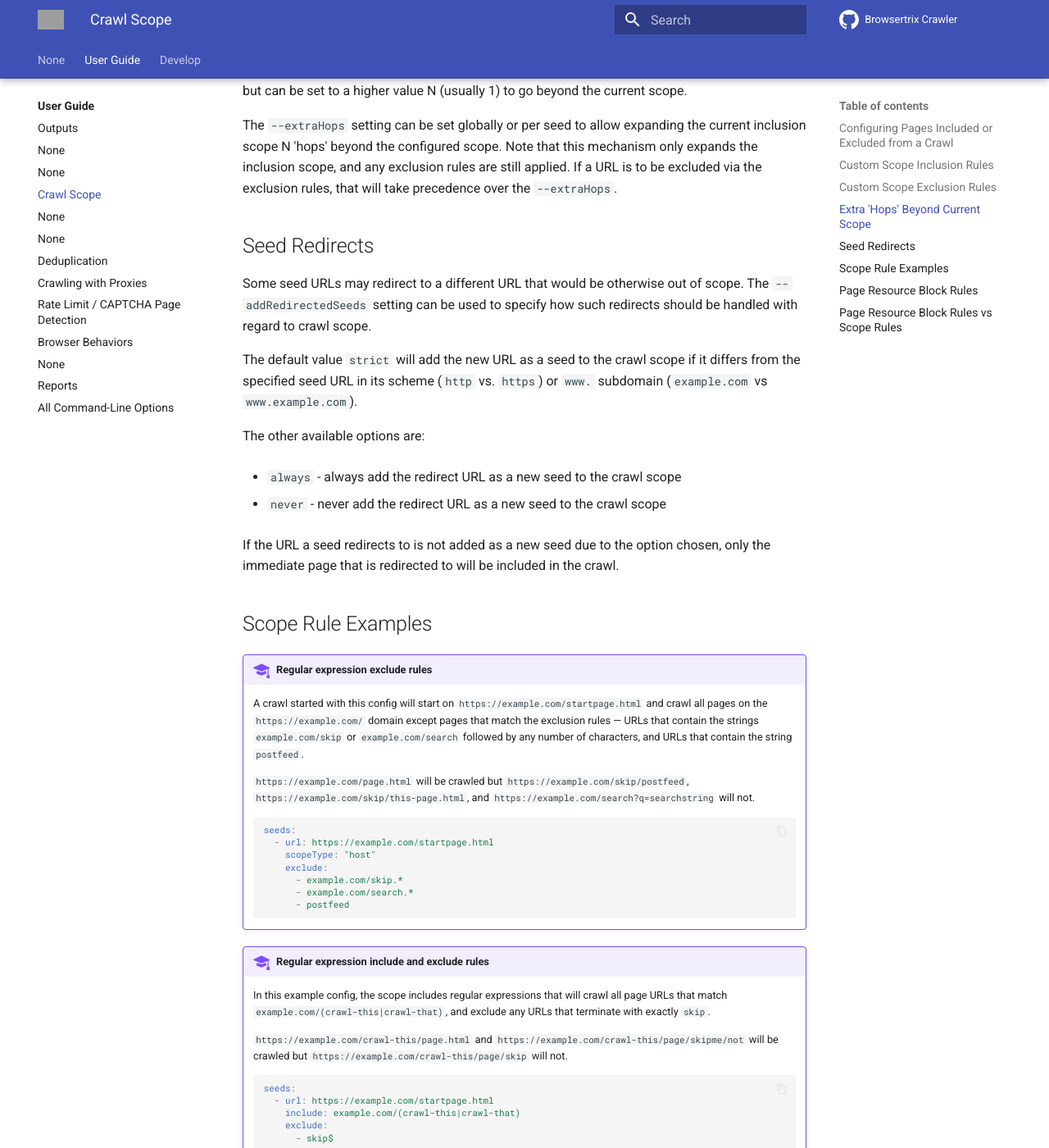
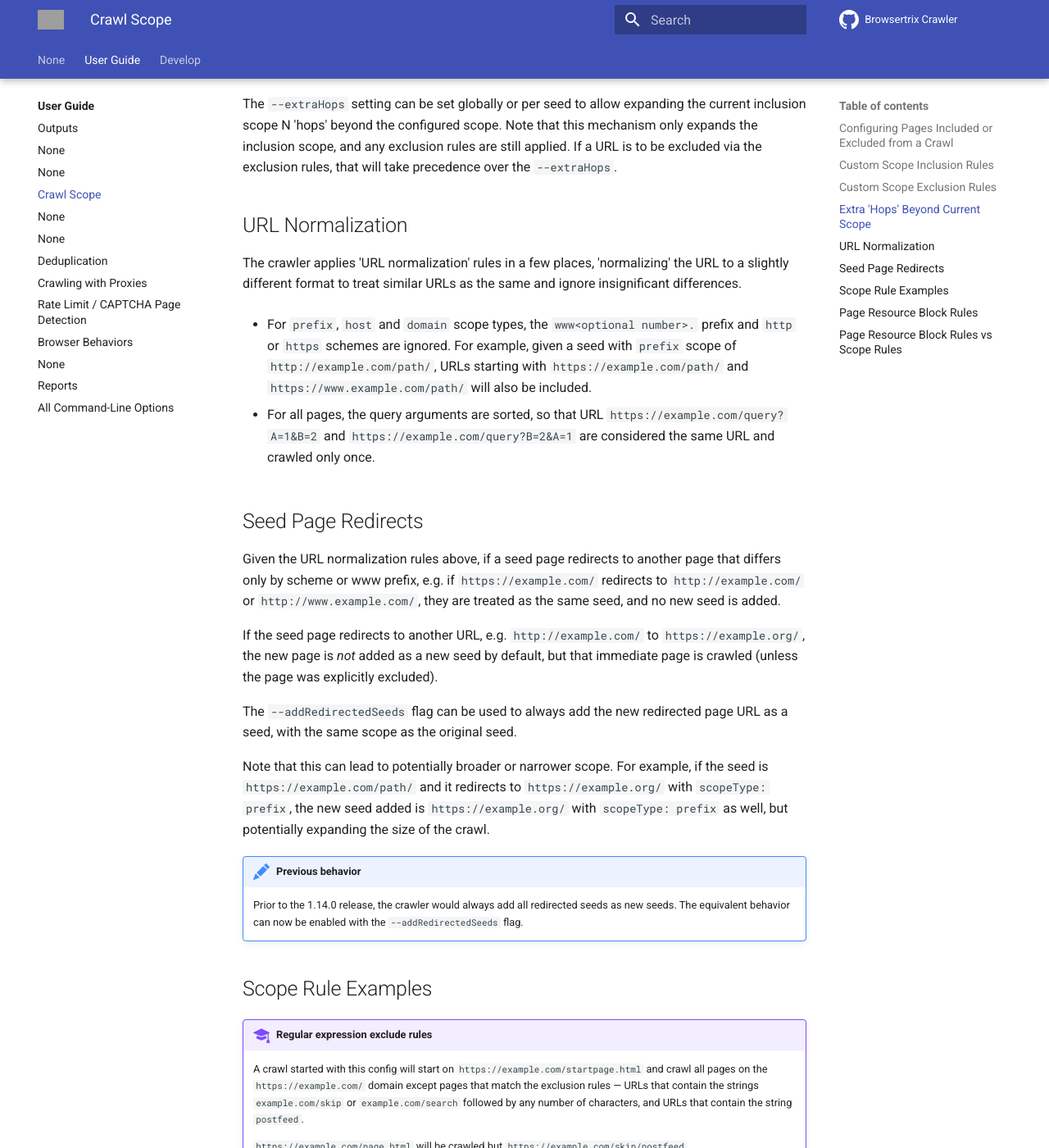
Before and after one commit to webrecorder/browsertrix-crawler, an MkDocs documentation site: the page built from docs/docs/user-guide/crawl-scope.md, in a window 1280 px wide and 1400 px high, scrolled down 1541 px. Shown: the whole window at 82% size. Built offline with MkDocs 1.6.1 and Material for MkDocs 9.7.7, drawn with Linux system fonts in a browser that asks for light colours; comment, search, counter and statistics services are not loaded; some of the changed text lies outside the part shown; grey boxes are pictures that could not be loaded.

Commit message:
normalize seed scope to always 'wwwN.' + add docs on URL Normalization (#1088)
follow up to #1071
- always ignore 'wwwN.' part of host on prefix and host scope types by
updating the include regex for these scopes to include `(www[\d]*)?`
- tests: update tests to account for 'include' scope types ignoring wwwN
- no longer need to add a new seed if difference is only in 'wwwN.'
since now included in original 'include' scope
- simplify --addRedirectedSeed to be a simple boolean, either adding
redirected seeds or not
- docs: add docs about URL Normalization and updated addRedirectedSeed
docs

---------

Co-authored-by: Tessa Walsh <tessa@bitarchivist.net>

```diff
--- a/docs/docs/user-guide/crawl-scope.md
+++ b/docs/docs/user-guide/crawl-scope.md
@@ -24,7 +24,7 @@ To make this configuration as simple as possible, there are several predefined s
 
 - `custom` — crawl based on the `--include` regular expression rules.
 
-The scope settings for multi-page crawls (page-spa, prefix, host, domain) also include http/https versions, eg. given a prefix of `http://example.com/path/`, `https://example.com/path/` is also included.
+Note that the scope settings for multi-page crawls (page-spa, prefix, host, domain) are also affected by [URL Normalization](#url-normalization).
 
 ## Custom Scope Inclusion Rules
 
@@ -46,19 +46,31 @@ For example, this is most useful when crawling with a `host` or `prefix` scope,
 
 The `--extraHops` setting can be set globally or per seed to allow expanding the current inclusion scope N 'hops' beyond the configured scope. Note that this mechanism only expands the inclusion scope, and any exclusion rules are still applied. If a URL is to be excluded via the exclusion rules, that will take precedence over the `--extraHops`.
 
-## Seed Redirects
+## URL Normalization
 
-Some seed URLs may redirect to a different URL that would be otherwise out of scope. The `--addRedirectedSeeds` setting can be used to specify how such redirects should be handled with regard to crawl scope.
+The crawler applies 'URL normalization' rules in a few places, 'normalizing' the URL to a slightly different
+format to treat similar URLs as the same and ignore insignificant differences.
 
-The default value `strict` will add the new URL as a seed to the crawl scope if it differs from the specified seed URL in its scheme (`http` vs. `https`) or `www.` subdomain (`example.com` vs `www.example.com`).
+- For `prefix`, `host` and `domain` scope types, the `www<optional number>.` prefix and `http` or `https` schemes
+are ignored. For example, given a seed with `prefix` scope of `http://example.com/path/`, URLs starting with `https://example.com/path/` and `https://www.example.com/path/` will also be included.
 
-The other available options are:
+- For all pages, the query arguments are sorted, so that URL `https://example.com/query?A=1&B=2` and `https://example.com/query?B=2&A=1` are considered the same URL and crawled only once.
 
-- `always` - always add the redirect URL as a new seed to the crawl scope
+## Seed Page Redirects
 
-- `never` - never add the redirect URL as a new seed to the crawl scope
+Given the URL normalization rules above, if a seed page redirects to another page that differs only by scheme or www prefix, e.g. if `https://example.com/` redirects to `http://example.com/` or `http://www.example.com/`, they are treated as the same seed, and no new seed is added.
 
-If the URL a seed redirects to is not added as a new seed due to the option chosen, only the immediate page that is redirected to will be included in the crawl.
+If the seed page redirects to another URL, e.g. `http://example.com/` to `https://example.org/`, the new page is *not*
+added as a new seed by default, but that immediate page is crawled (unless the page was explicitly excluded).
+
+The `--addRedirectedSeeds` flag can be used to always add the new redirected page URL as a seed, with the same scope as the original seed.
+
+Note that this can lead to potentially broader or narrower scope. For example, if the seed is `https://example.com/path/` and it redirects to `https://example.org/` with `scopeType: prefix`, the new seed added is `https://example.org/` with `scopeType: prefix` as well, but potentially expanding the size of the crawl.
+
+
+!!! note "Previous behavior"
+
+    Prior to the 1.14.0 release, the crawler would always add all redirected seeds as new seeds. The equivalent behavior can now be enabled with the `--addRedirectedSeeds` flag.
 
 ## Scope Rule Examples
 
```
Also changed, not shown: docs/docs/user-guide/cli-options.md (+5 -6 lines), 9 other files.
